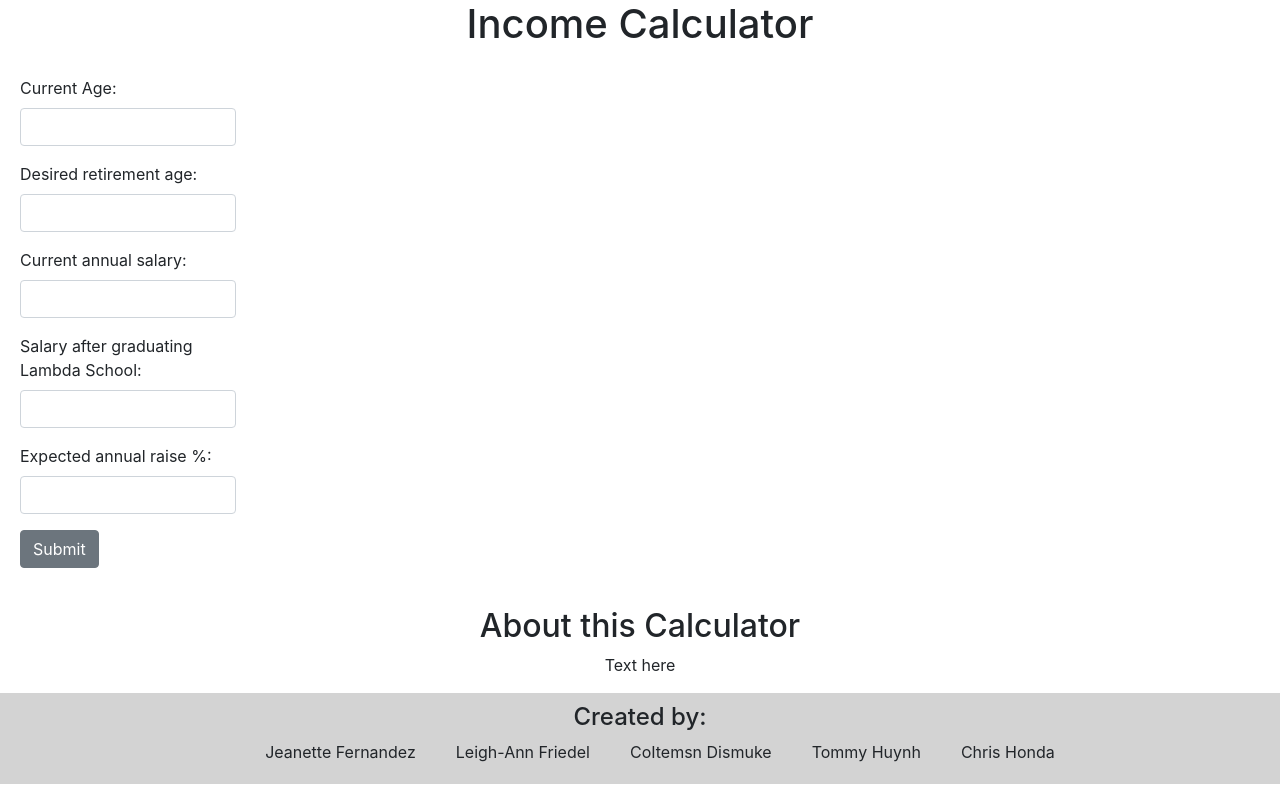
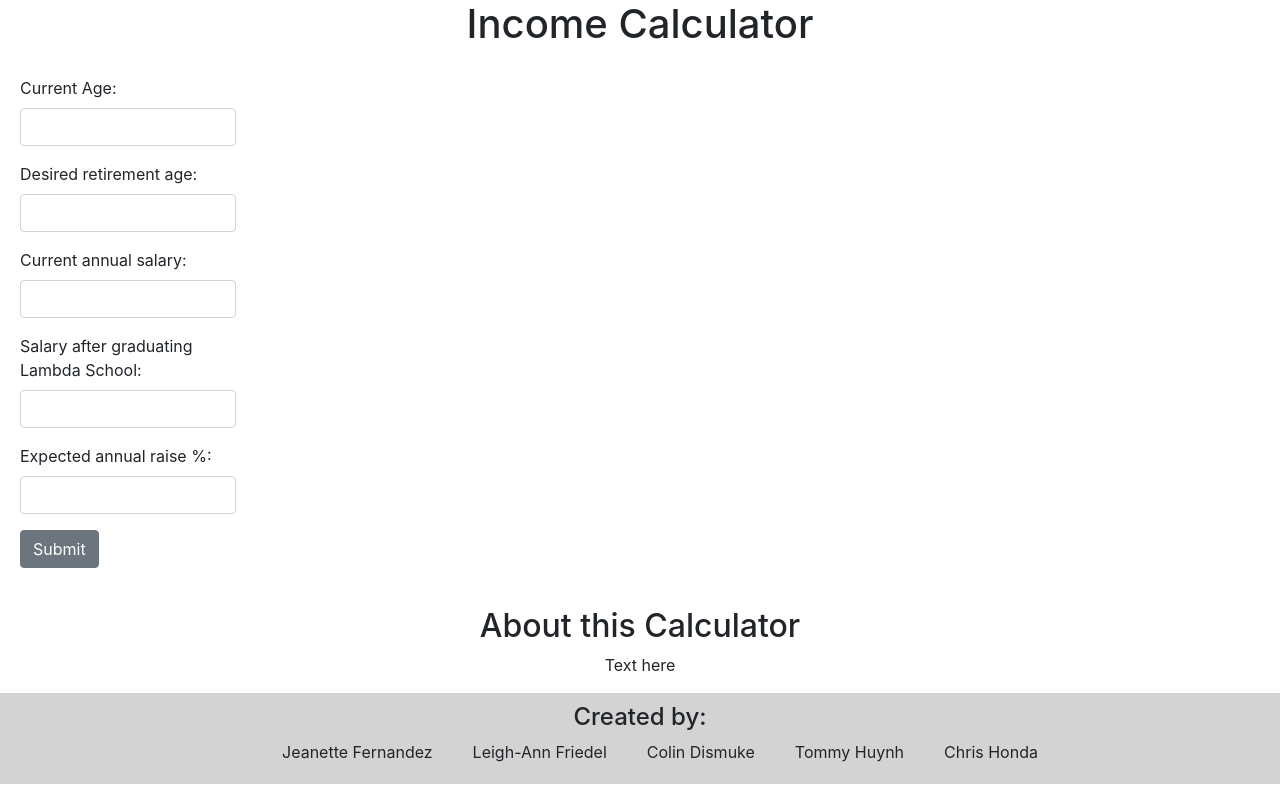
Before and after one commit to LambdaWinter19Hackathon-Calculator/Hackathon_Income_Calculator, a React (Create React App) app: page / in a window 1280 px wide. Built offline with nearby package versions, Linux system fonts and the light colour scheme; the HTML template or start-up script is replaced by a standard one.

Commit message:
Fixed typo in credits

```diff
--- a/src/components/Footer.js
+++ b/src/components/Footer.js
@@ -40,7 +40,7 @@ const Footer = () => {
                     <List>
                         <Items>Jeanette Fernandez</Items>
                         <Items>Leigh-Ann Friedel</Items>
-                        <Items>CoItemsn Dismuke</Items>
+                        <Items>Colin Dismuke</Items>
                         <Items>Tommy Huynh</Items>
                         <Items>Chris Honda</Items>
                     </List>
```
